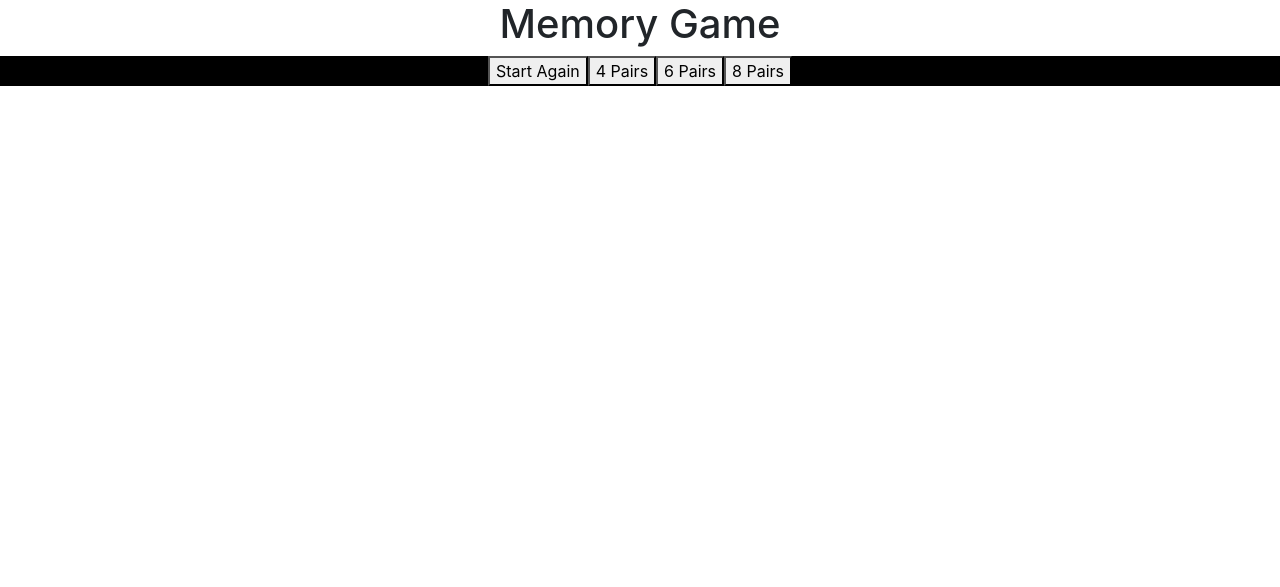
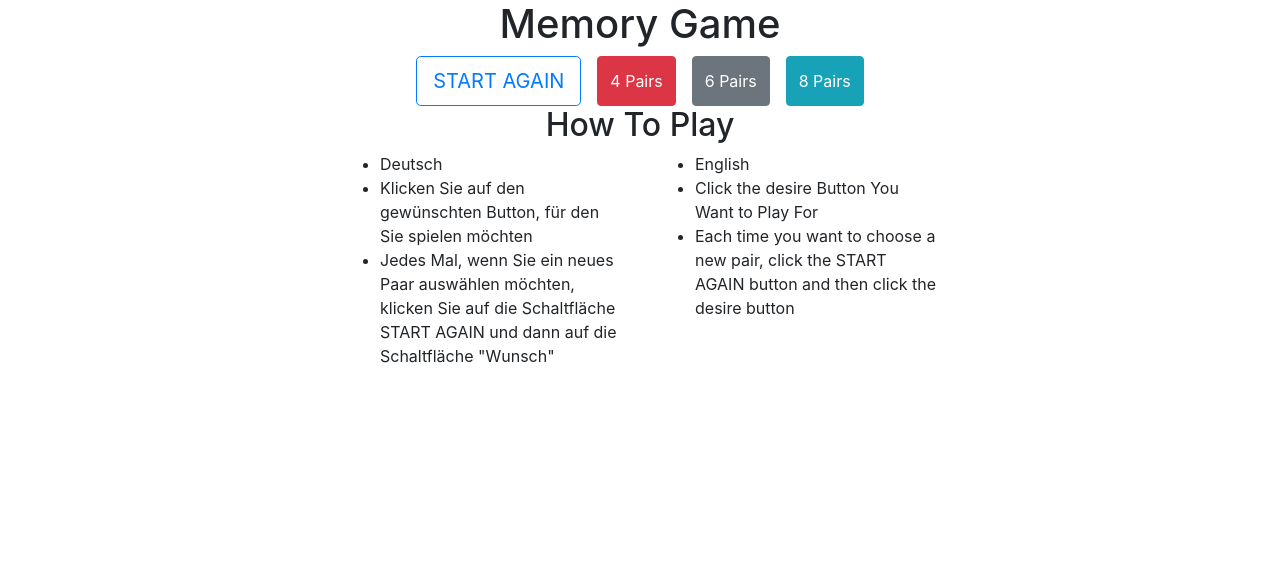
Before and after one commit to banglacoin/memory_games, a plain HTML site: page index.html in a window 1280 px wide. Drawn offline with nearby package versions, Linux system fonts and the light colour scheme.

Commit message:
Update Button and How to Play

```diff
--- a/index.html
+++ b/index.html
@@ -13,18 +13,36 @@
 </head>
 <header>
 	<h1>Memory Game</h1>
+		<div id="console">
+			<button id="startAgain" class="btn btn-outline-primary btn-lg mr-3">START AGAIN</button>
+			<button id="pairs4" class="btn btn-danger mr-3">4 Pairs</button>
+			<button id="pairs6" class="btn btn-secondary mr-3">6 Pairs</button>
+			<button id="pairs8" class="btn btn-info">8 Pairs</button>
+		</div>
 </header>
-<nav>
-		<div id="console">
-			<button id="startAgain">Start Again</button>
-			<button id="pairs4">4 Pairs</button>
-			<button id="pairs6">6 Pairs</button>
-			<button id="pairs8">8 Pairs</button>
+
+<main>
+	<div id="howToPlay">
+		<h2 class="text-center">How To Play</h2>
+		<div class="row">
+			<div class="col-md-6">
+				<ul>
+					<li>Deutsch</li>
+					<li>Klicken Sie auf den gewünschten Button, für den Sie spielen möchten</li>
+					<li>Jedes Mal, wenn Sie ein neues Paar auswählen möchten, klicken Sie auf die Schaltfläche START AGAIN und dann auf die Schaltfläche "Wunsch" </li>
+				</ul>
+			</div>
+			<div class="col-md-6">
+				<ul>
+					<li>English</li>
+					<li>Click the desire Button You Want to Play For</li>
+					<li>Each time you want to choose a new pair, click the START AGAIN button and then click the desire button </li>
+				</ul>
+			</div>
 		</div>
-</nav>
-<section>
+	</div>
 	<div id="memoryGame" class="mt-5"></div>
-</section>
+</main>
 
 <footer></footer>
 <body>
--- a/script.js
+++ b/script.js
@@ -44,28 +44,31 @@ function createCard(cardNum, posX, posY) {
   gameDiv.appendChild(card);
 }
 
-// Click Card function and Compare Card
+// Click Card function
 function clickCard(e) {
+  // e(events) will remember which card was clicked
   var card = e.target;
+
+  if (firstCard === 0) {
+    //first card is not clicked
+    firstCard = card;
     card.src = "images/" + card.num + ".png";
-
-  if(firstCard === 0) //first card is not clicked
-  {
-    firstCard = card;
-  } else if (secondCard === 0) //first card clicked but second card is not clicked
-  {
+  } else if (secondCard === 0) {
+    //first card clicked but second card is not clicked
+    card.src = "images/" + card.num + ".png";
     secondCard = card;
-    setTimeout(checkCards,1000)//Delay One Second
+    setTimeout(checkCards, 1000); //Delay One Second
   }
 }
-    function checkCards(){
+
+function checkCards() {
   //Compare Card
-    if(firstCard.num === secondCard.num) //If card matches
-    {
+  if (firstCard.num === secondCard.num) {
+    //If card matches
     firstCard.style.position = 'block';
     secondCard.style.position = 'block';
-    } // if card not matches
-    else {
+  } else {
+    // if card not matches
     firstCard.src = "images/bg.png";
     secondCard.src = "images/bg.png";
   }
@@ -73,9 +76,9 @@ function clickCard(e) {
   secondCard = 0;
 }
 
-
 //Start button
 newGame.addEventListener("click", startAgain);
+
 function startAgain() {
   window.location.reload();
 }
--- a/style.css
+++ b/style.css
@@ -8,10 +8,14 @@ h1 {
   position: relative;
   margin: auto;
 }
-
+#howToPlay {
+  height: 300px;
+  width: 600px;
+  position: relative;
+  margin: auto;
+}
 #console {
-  background-color: black;
-  height: 30px;
+  height: 50px;
   width: 100%;
   display: flex;
   justify-content: center;
```
Lines whose indentation alone changed are shown as unchanged.
